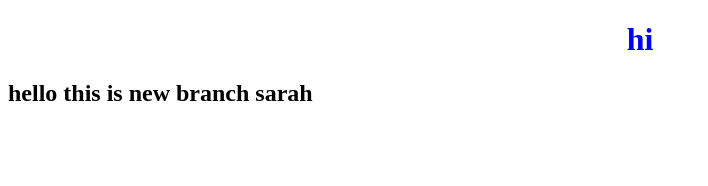
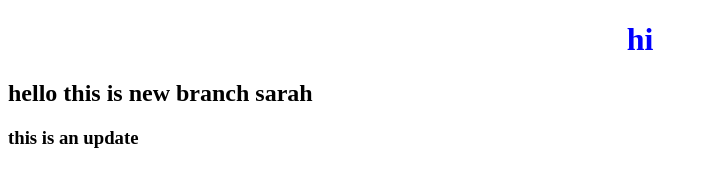
Before and after one commit to sarahsefsaf/testG, a plain HTML site: page index.html in a window 1280 px wide. Shown: the whole page, without its empty margins (0-708 px from the left). Drawn offline with Linux system fonts and the light colour scheme.

Commit message:
edit the html file

```diff
--- a/index.html
+++ b/index.html
@@ -11,6 +11,6 @@
     <h2>hello this is new branch sarah</h2>
     <script src="appGit.js"></script>
 
-
+<h3> this is an update </h3>
 </body>
 </html>
```
